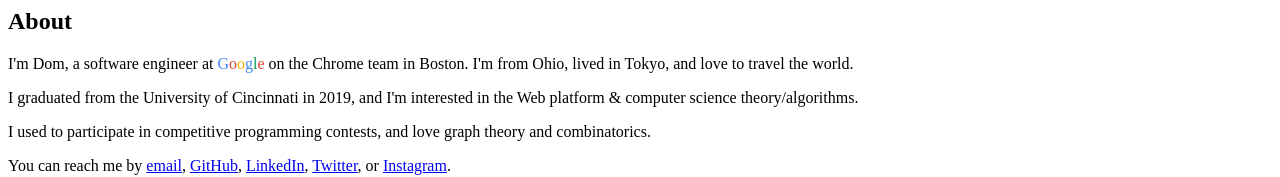
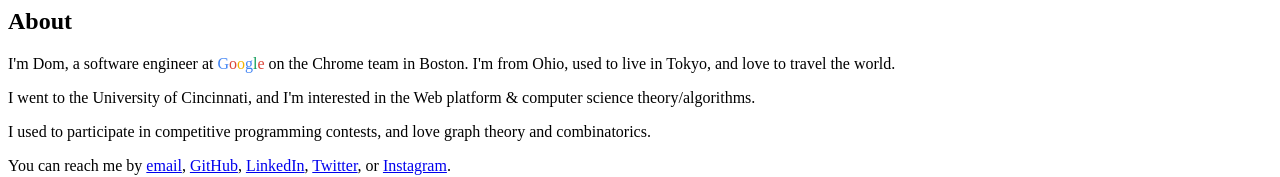
Before and after one commit to domfarolino/domfarolino.github.io, a website: page public/index.ejs in a window 1280 px wide. Shown: the top 177 px of the page. Drawn offline with nearby package versions, Linux system fonts and the light colour scheme; files that its build step writes are made by us from their sources.

Commit message:
Origin story wording

```diff
--- a/public/index.ejs
+++ b/public/index.ejs
@@ -8,9 +8,9 @@
             <p>
               I'm Dom, a software engineer at
               <span style="color: #4285F4">G</span><span style="color: #DB4437">o</span><span style="color: #F4B400">o</span><span style="color: #4285F4">g</span><span style="color: #0F9D58">l</span><span style="color: #DB4437">e</span>
-              on the Chrome team in Boston. I'm from Ohio, lived in Tokyo, and love to travel the world.
+              on the Chrome team in Boston. I'm from Ohio, used to live in Tokyo, and love to travel the world.
             </p>
-            <p>I graduated from the University of Cincinnati in 2019, and I'm interested in the Web platform &amp; computer science theory/algorithms.</p>
+            <p>I went to the University of Cincinnati, and I'm interested in the Web platform &amp; computer science theory/algorithms.</p>
             <p>I used to participate in competitive programming contests, and love graph theory and combinatorics.</p>
             <p>
               You can reach me by
```
